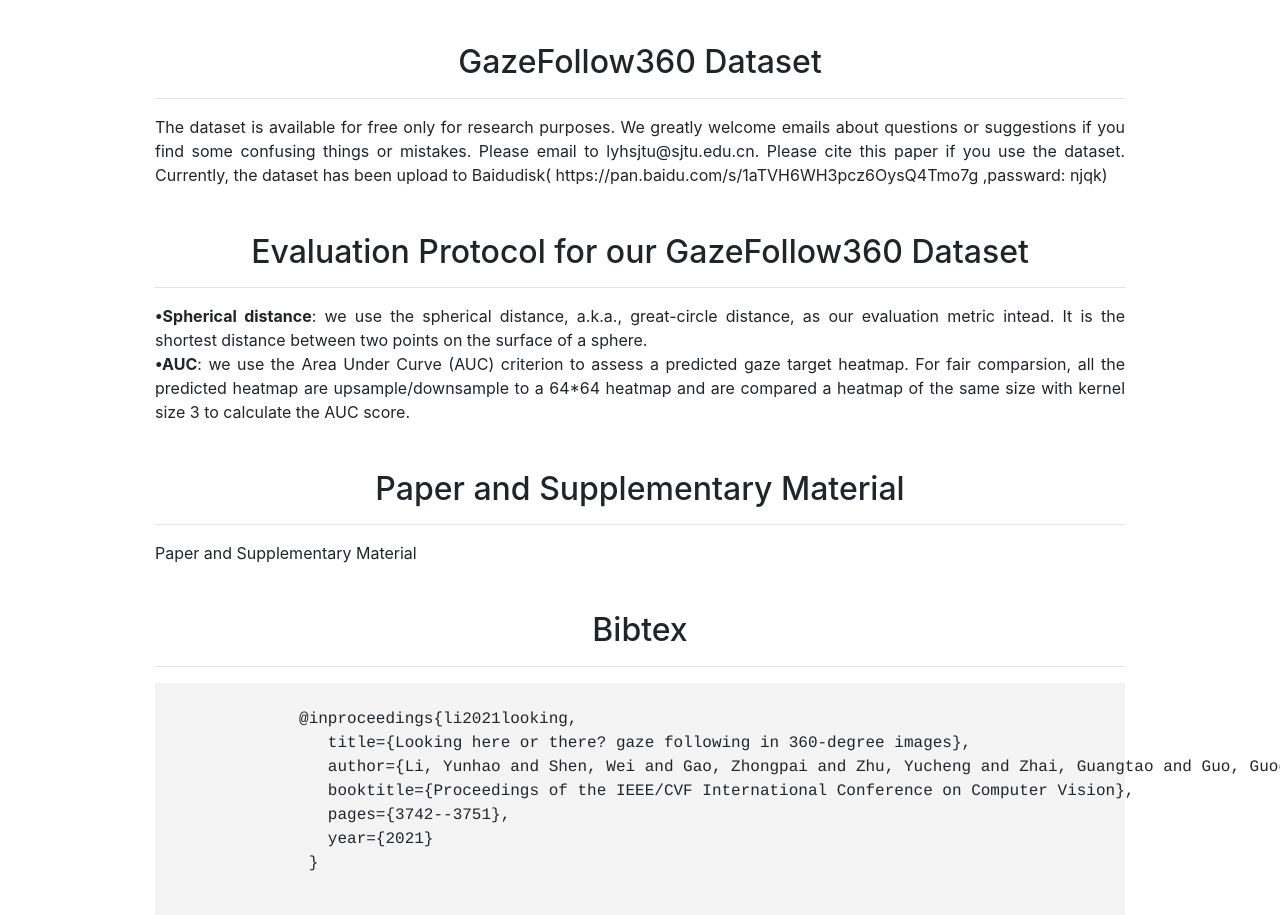
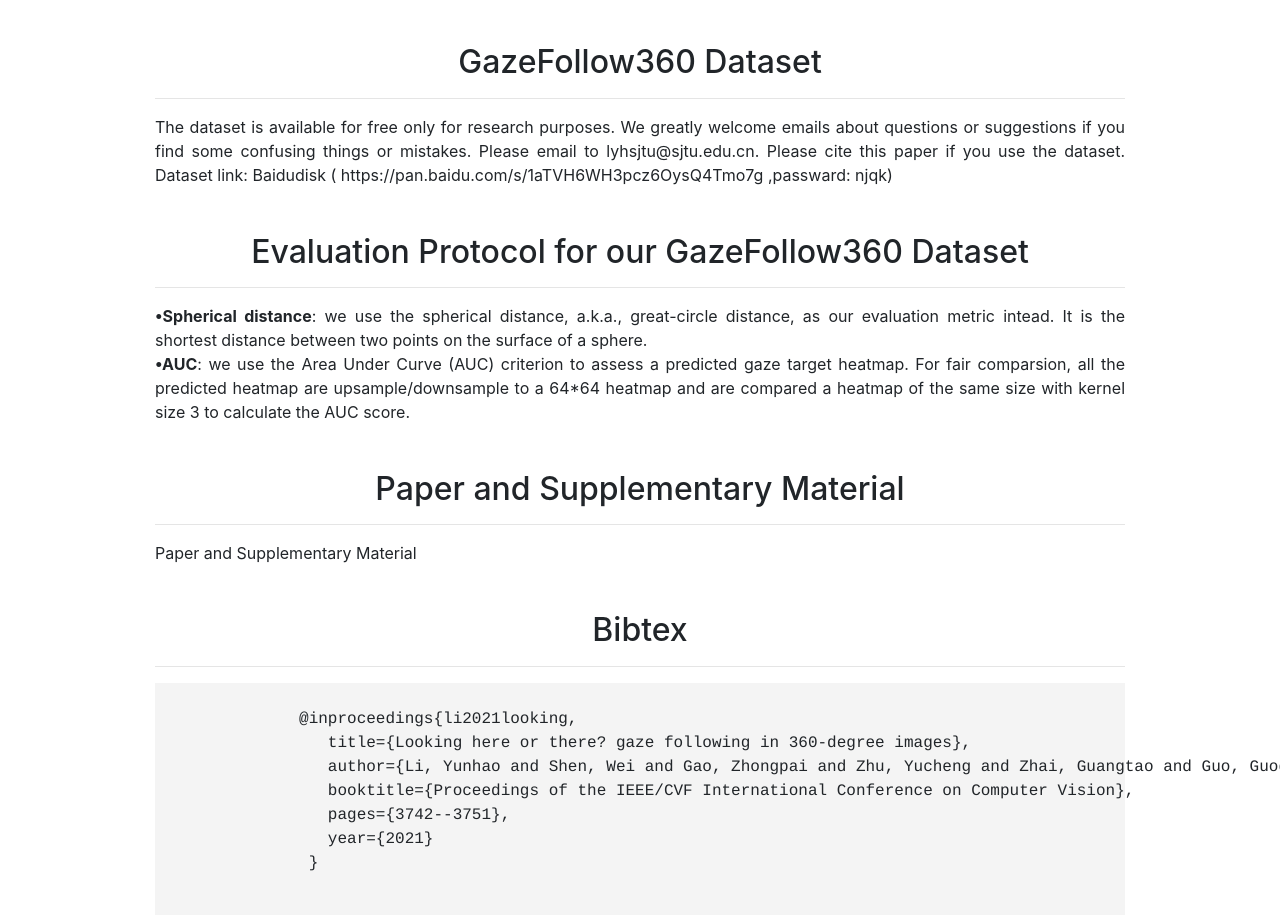
Before and after one commit to michaelliyunhao/here-or-there, a plain HTML site: page index.html in a window 1280 px wide. Shown: the part 1287-2202 px from the top of the page. Drawn offline with nearby package versions, Linux system fonts and the light colour scheme.

Commit message:
Update index.html

```diff
--- a/index.html
+++ b/index.html
@@ -87,12 +87,11 @@
         <h2>GazeFollow360 Dataset</h2>
         <hr>
         <p>
-<!--  	    <b>(Coming Soon!)</b></br>  -->
 	    The dataset is available for free only for research purposes. We greatly welcome emails
 	    about questions or suggestions if you find some confusing things or mistakes. Please email to lyhsjtu@sjtu.edu.cn.
 	    Please cite this paper if you use the dataset.
 
-	    Currently, the dataset has been upload to Baidudisk( https://pan.baidu.com/s/1aTVH6WH3pcz6OysQ4Tmo7g ,passward: njqk)
+	    Dataset link: Baidudisk  ( https://pan.baidu.com/s/1aTVH6WH3pcz6OysQ4Tmo7g ,passward: njqk)
         </p>
     </div>
 
@@ -105,7 +104,6 @@
 
 	     <b>•AUC</b>: we use the Area Under Curve (AUC) criterion to assess a predicted gaze target heatmap. For fair comparsion, all the predicted heatmap
 	     are upsample/downsample to a 64*64 heatmap and are compared a heatmap of the same size with kernel size 3 to calculate the AUC score. </br>
-<!-- 	     (Lately we will release an example code for the evaluation of our datatset.)  -->
 
         </p>
     </div>
```
